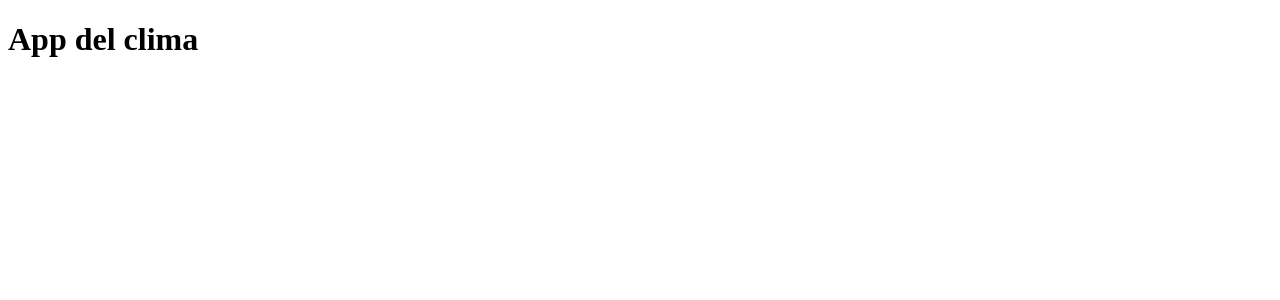
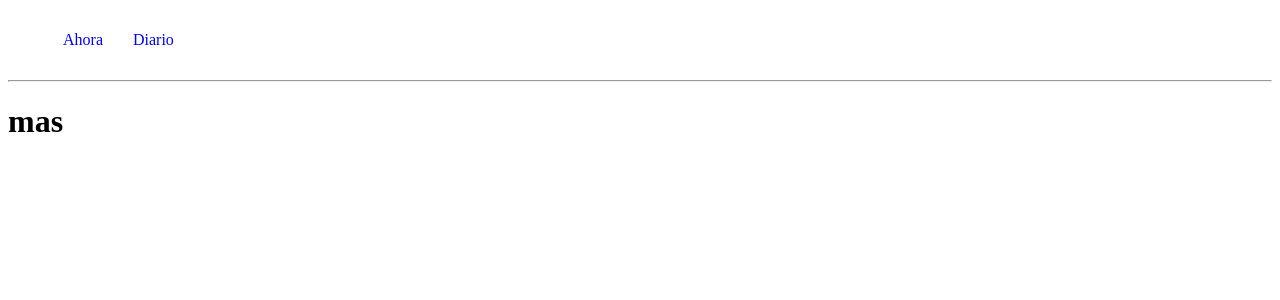
Before and after one commit to Angelicavc21/Feelweather, a React (Create React App) app: page /diario in a window 1280 px wide. Shown: the top 300 px of the page. Built offline with nearby package versions, Linux system fonts and the light colour scheme.

Commit message:
añadiendo rutas

```diff
--- a/package.json
+++ b/package.json
@@ -5,6 +5,7 @@
   "dependencies": {
     "react": "^16.2.0",
     "react-dom": "^16.2.0",
+    "react-router-dom": "^4.2.2",
     "react-scripts": "1.1.1"
   },
   "scripts": {
--- /dev/null
+++ b/src/components/About.js
@@ -0,0 +1,8 @@
+import React from 'react'
+
+const About =()=>(
+  <div>
+    <h1>mas</h1>
+  </div>
+)
+export default About
--- a/src/components/App.js
+++ b/src/components/App.js
@@ -1,8 +1,23 @@
 import React from 'react';
-
+import { BrowserRouter as Router, Route, NavLink } from "react-router-dom";
+import '../style/main.css'
+import Home from './Home'
+import About from './About'
 const App = () => (
-  <div>
-  <h1 >App del clima</h1>
-</div>
+  <Router>
+    <div>
+      <ul className="route">
+        <li>
+          <NavLink to="/reto-clima">Ahora</NavLink>
+        </li>
+        <li>
+          <NavLink to="/diario">Diario</NavLink>
+        </li>
+      </ul>
+    <hr />
+      <Route exact path="/reto-clima" component={Home} />
+      <Route path="/diario" component={About} />
+    </div>
+  </Router>
 )
 export default App;
--- /dev/null
+++ b/src/components/Home.js
@@ -0,0 +1,8 @@
+import React from 'react'
+
+const Home =()=>(
+  <div>
+    <h1>hola</h1>
+  </div>
+)
+export default Home
--- /dev/null
+++ b/src/style/main.css
@@ -0,0 +1,8 @@
+.route li {
+  display: inline-block;
+  list-style: none;
+  margin: 15px;
+}
+a{
+  text-decoration: none;
+}
```
Also changed, not shown: 1 other file (tests, documents, lock files or other folders).
